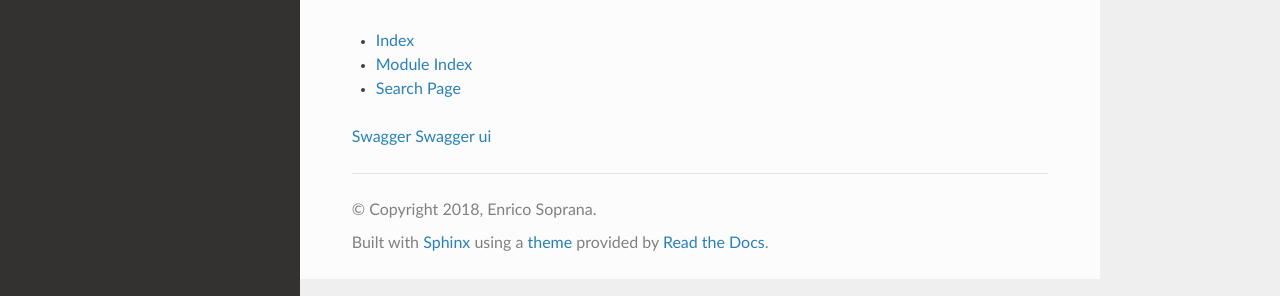
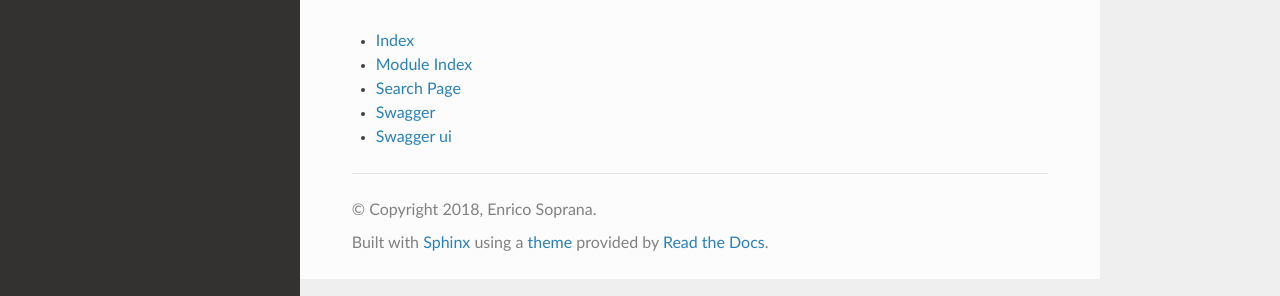
Before and after one commit to esoprana/pyTirocinioAI, a Sphinx documentation site: the page built from docs/index.rst, in a window 1280 px wide. Shown: the part 192-488 px from the top of the page. Built offline with Sphinx 7.4.7 and the Read the Docs theme 2.0.0, drawn with Linux system fonts in a browser that asks for light colours.

```diff
--- a/docs/index.rst
+++ b/docs/index.rst
@@ -18,6 +18,5 @@ Indices and tables
 * :ref:`genindex`
 * :ref:`modindex`
 * :ref:`search`
-
-`Swagger <_static/swagger.json>`_
-`Swagger ui <http://petstore.swagger.io/?url=https://esoprana.github.io/pyTirocinioAI/_static/swagger.json>`_
+* `Swagger <_static/swagger.json>`_
+* `Swagger ui <http://petstore.swagger.io/?url=https://esoprana.github.io/pyTirocinioAI/_static/swagger.json>`_
```
Also changed, not shown: 1 other file.
